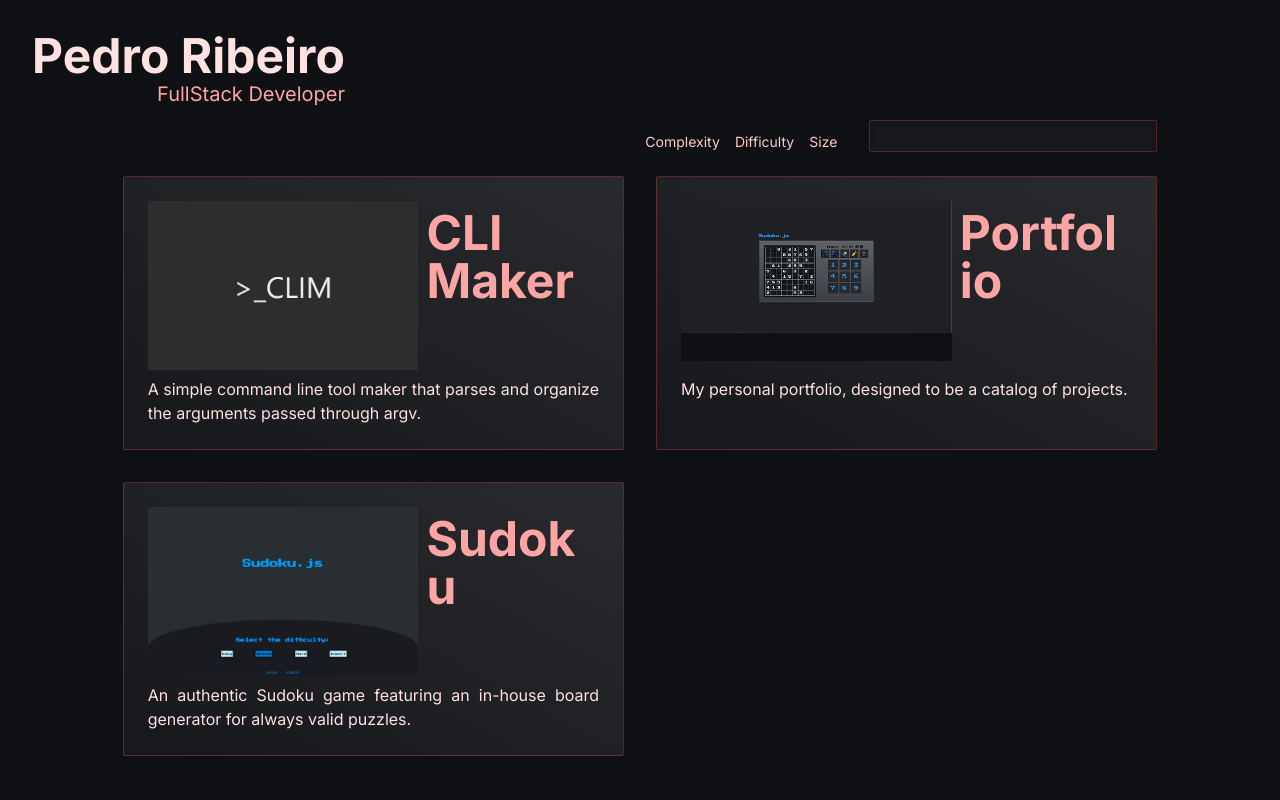
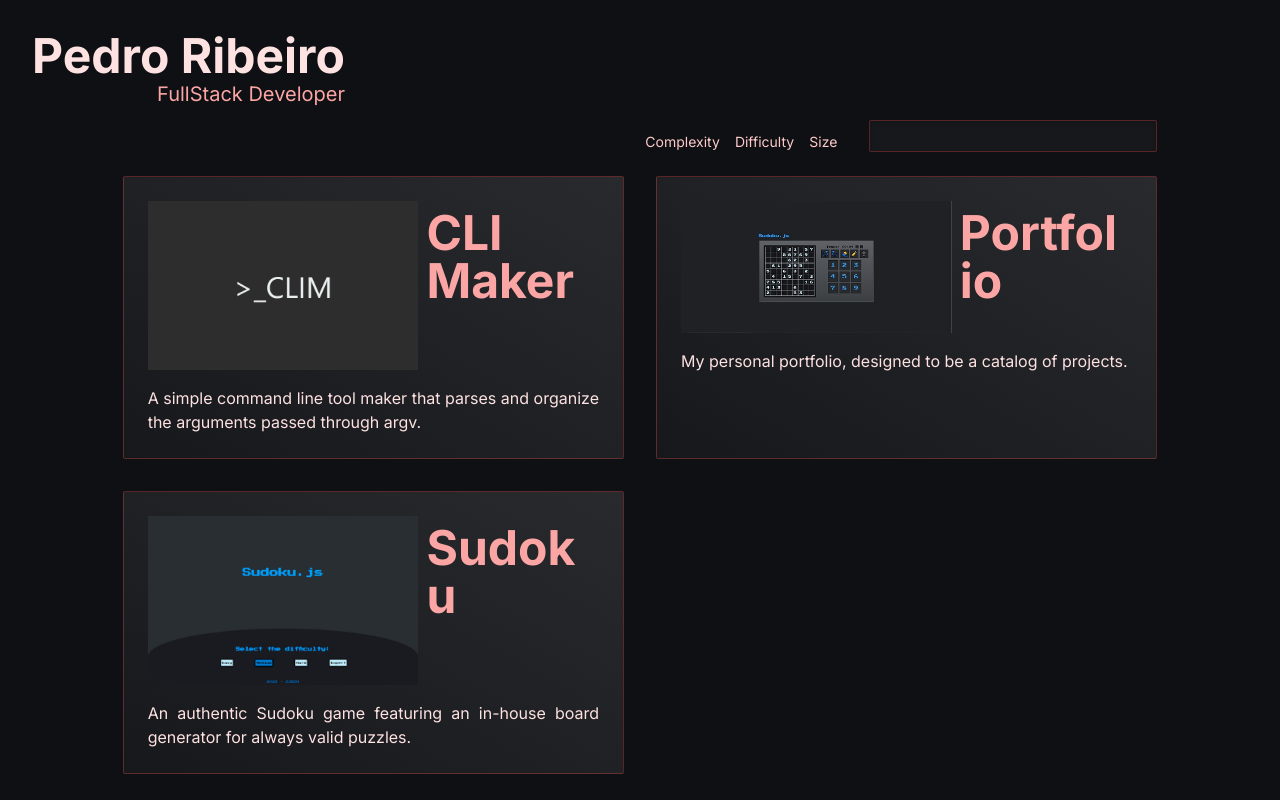
Before and after one commit to Z3ROO/portfolio, a Next.js app: page / in a window 1280 px wide. Built offline with nearby package versions, Linux system fonts and the light colour scheme.

Commit message:
feat: change scrollbar color and fix image sizing

```diff
--- a/app/(home)/page.tsx
+++ b/app/(home)/page.tsx
@@ -36,8 +36,8 @@ async function ProjectDisplay(props: {id: string}) {
       <Link href={`/projects/${id}`}>
         <div className="h-full p-6 rounded-sm border-red-500 border-opacity-30 bg-gradient-to-bl from-gray-600 to-gray-800 border w-full cursor-pointer hover:scale-[101%] transition-transform">
           <div className="flex">
-            <div className="w-3/5 bg-gray-900 h-40 shrink-0">
-              <Image src={`/projects/${project.id}/thumbnail.jpg`} width={500}  height={500} alt="thumbnail" />
+            <div className="w-3/5 bg-gray-900 shrink-0">
+              <Image src={`/projects/${project.id}/thumbnail.jpg`} width={480}  height={300} alt="thumbnail" />
             </div>
             <div className="w-2/5 p-2">
               <h3 className="text-5xl font-bold break-words text-red-300">{project.name}</h3>
--- a/app/globals.css
+++ b/app/globals.css
@@ -78,7 +78,7 @@ body {
 }
 
 .custom-scrollbar::-webkit-scrollbar-thumb {
-  background-color: #aa3636;
+  background-color: rgb(248 113 113);
   border-radius: 5px;
 }
 
```
